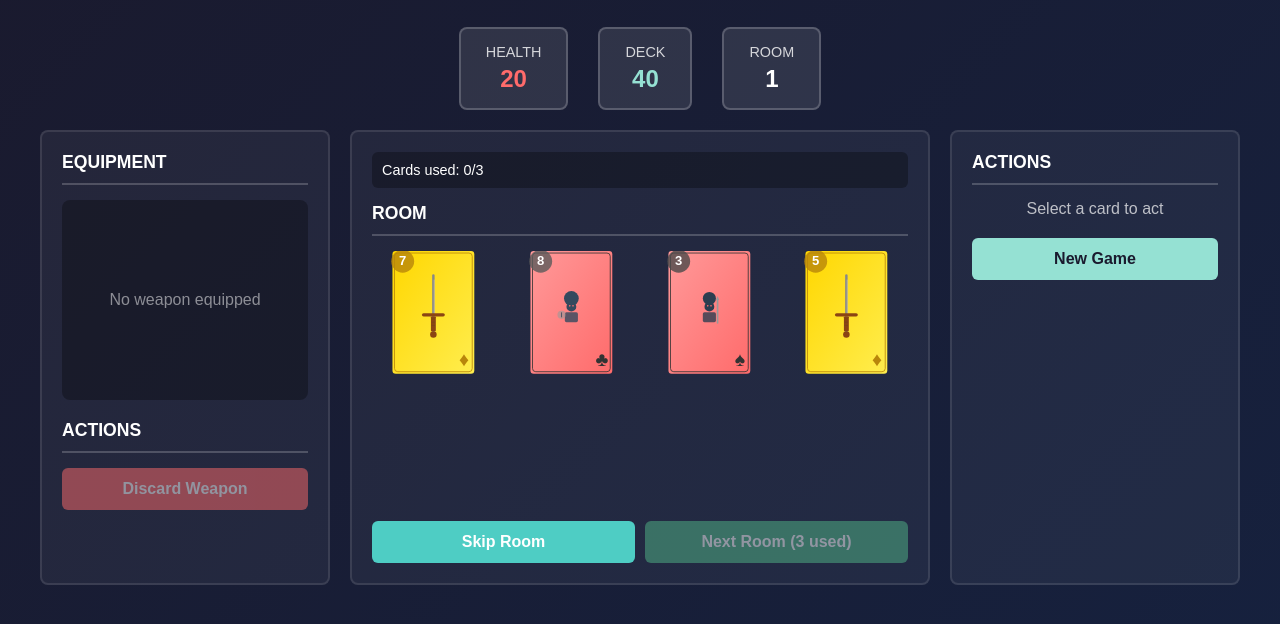
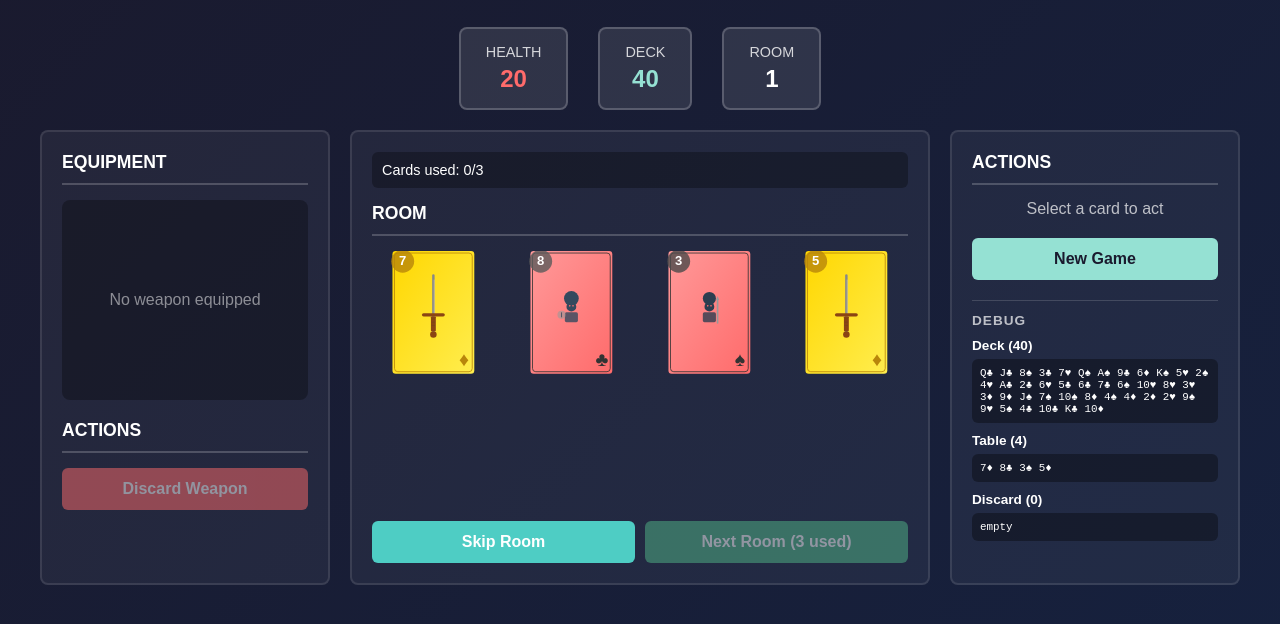
Before and after one commit to Puccilillo/scoundrel, a plain HTML site: page index.html in a window 1280 px wide. Shown: the part 98-722 px from the top of the page. Drawn offline with Linux system fonts and the light colour scheme.

Commit message:
added debug tab with card arrays

```diff
--- a/game.js
+++ b/game.js
@@ -410,6 +410,10 @@ class ScoundrelGame {
         if (card.type !== 'weapon') return;
 
         // Discard old weapon and its stacked monsters
+        if (this.state.equippedWeapon) {
+            this.addToDiscard(this.state.equippedWeapon);
+            this.state.stackedMonsters.forEach(monster => this.addToDiscard(monster));
+        }
         this.state.equippedWeapon = card;
         this.state.stackedMonsters = [];
 
@@ -491,6 +495,7 @@ class ScoundrelGame {
 
         // Track all monsters removed from play (killed/defeated monsters)
         this.state.killedMonsters.push(card);
+        this.addToDiscard(card);
 
         // Remove card from room
         this.state.currentRoom.splice(this.selectedCard, 1);
@@ -528,6 +533,7 @@ class ScoundrelGame {
 
         // Track all monsters removed from play (killed/defeated monsters)
         this.state.killedMonsters.push(card);
+        this.addToDiscard(card);
 
         // Remove card from room
         this.state.currentRoom.splice(this.selectedCard, 1);
@@ -561,6 +567,8 @@ class ScoundrelGame {
             this.showMessage(`Healed ${healed} HP with ${card.getDisplay()}!`, 'success');
             this.state.potionUsedThisRoom = true;
         }
+
+        this.addToDiscard(card);
 
         // Remove card from room
         this.state.currentRoom.splice(this.selectedCard, 1);
@@ -607,6 +615,8 @@ class ScoundrelGame {
         if (!this.state.equippedWeapon) return;
 
         this.showMessage(`Discarded ${this.state.equippedWeapon.getDisplay()} and its stacked monsters!`, 'info');
+        this.addToDiscard(this.state.equippedWeapon);
+        this.state.stackedMonsters.forEach(monster => this.addToDiscard(monster));
         this.state.equippedWeapon = null;
         this.state.stackedMonsters = [];
         this.render();
@@ -638,7 +648,45 @@ class ScoundrelGame {
         this.updateWeaponDisplay();
         this.updateActionButtons();
         this.updateButtons();
+        this.updateDebugDisplay();
         this.checkGameState();
+    }
+
+    addToDiscard(card) {
+        if (!card) return;
+        if (this.state.discardPile.includes(card)) return;
+        this.state.discardPile.push(card);
+    }
+
+    formatCardList(cards) {
+        if (!cards || cards.length === 0) return 'empty';
+        return cards.map(card => card.getDisplay()).join(' ');
+    }
+
+    updateDebugDisplay() {
+        const deckCountEl = document.getElementById('debugDeckCount');
+        const deckContentEl = document.getElementById('debugDeckContent');
+        const tableCountEl = document.getElementById('debugTableCount');
+        const tableContentEl = document.getElementById('debugTableContent');
+        const discardCountEl = document.getElementById('debugDiscardCount');
+        const discardContentEl = document.getElementById('debugDiscardContent');
+
+        if (!deckCountEl || !deckContentEl || !tableCountEl || !tableContentEl || !discardCountEl || !discardContentEl) return;
+
+        const tableCards = [...this.state.currentRoom];
+        if (this.state.equippedWeapon) {
+            tableCards.push(this.state.equippedWeapon);
+        }
+        if (this.state.stackedMonsters.length > 0) {
+            tableCards.push(...this.state.stackedMonsters);
+        }
+
+        deckCountEl.textContent = this.state.deck.length;
+        discardCountEl.textContent = this.state.discardPile.length;
+        deckContentEl.textContent = this.formatCardList(this.state.deck);
+        discardContentEl.textContent = this.formatCardList(this.state.discardPile);
+        tableCountEl.textContent = tableCards.length;
+        tableContentEl.textContent = this.formatCardList(tableCards);
     }
 
     updateStats() {
--- a/index.html
+++ b/index.html
@@ -190,6 +190,40 @@
             display: grid;
             grid-template-columns: 1fr 1fr;
             gap: 10px;
+        }
+
+        .debug-section {
+            margin-top: 20px;
+            padding-top: 12px;
+            border-top: 1px solid rgba(255, 255, 255, 0.15);
+            font-size: 0.85em;
+        }
+
+        .debug-title {
+            font-weight: bold;
+            letter-spacing: 1px;
+            opacity: 0.7;
+            margin-bottom: 10px;
+        }
+
+        .debug-block {
+            margin-bottom: 10px;
+        }
+
+        .debug-label {
+            font-weight: bold;
+            margin-bottom: 6px;
+        }
+
+        .debug-content {
+            background: rgba(0, 0, 0, 0.35);
+            padding: 8px;
+            border-radius: 6px;
+            max-height: 120px;
+            overflow: auto;
+            font-family: "Courier New", monospace;
+            font-size: 0.8em;
+            white-space: pre-wrap;
         }
 
         button {
@@ -461,6 +495,21 @@
                         New Game
                     </button>
                 </div>
+                <div class="debug-section">
+                    <div class="debug-title">DEBUG</div>
+                    <div class="debug-block">
+                        <div class="debug-label">Deck (<span id="debugDeckCount">0</span>)</div>
+                        <div class="debug-content" id="debugDeckContent">empty</div>
+                    </div>
+                    <div class="debug-block">
+                        <div class="debug-label">Table (<span id="debugTableCount">0</span>)</div>
+                        <div class="debug-content" id="debugTableContent">empty</div>
+                    </div>
+                    <div class="debug-block">
+                        <div class="debug-label">Discard (<span id="debugDiscardCount">0</span>)</div>
+                        <div class="debug-content" id="debugDiscardContent">empty</div>
+                    </div>
+                </div>
             </div>
         </div>
 
```
